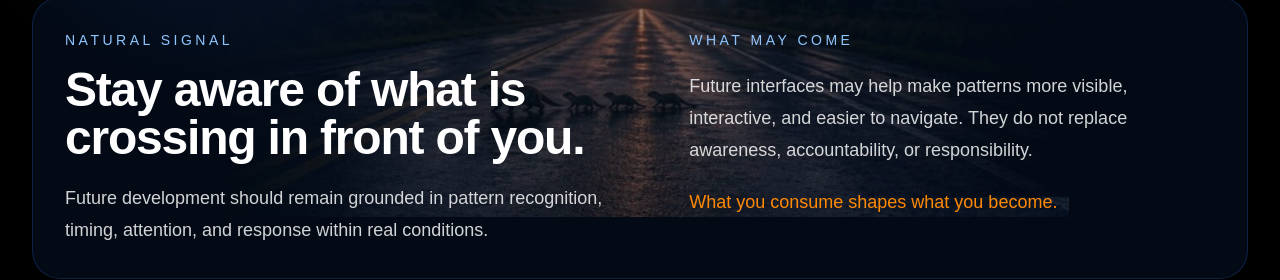
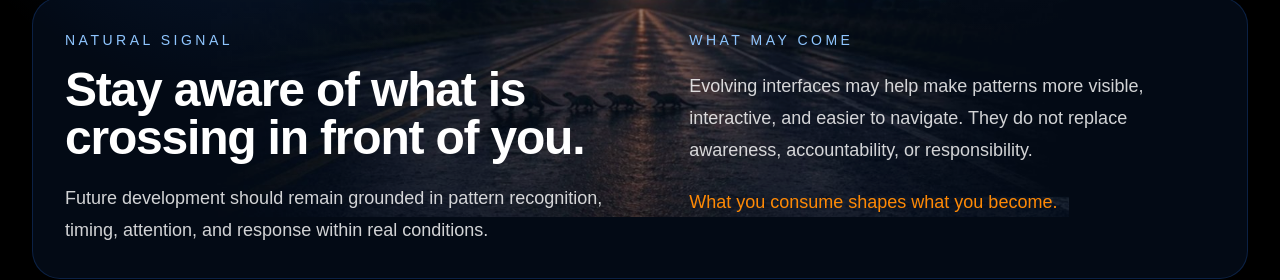
Before and after one commit to drivecarprotocol-ops/dcp-site, a Next.js app: page /future in a window 1280 px wide. Shown: the part 321-601 px from the top of the page. Built offline with nearby package versions, Linux system fonts and the light colour scheme.

Commit message:
evolving

```diff
--- a/app/future/page.js
+++ b/app/future/page.js
@@ -157,7 +157,7 @@ export default function FuturePage() {
                   </div>
 
                   <p className="mt-5 text-lg leading-8 text-white/[0.82]">
-                    Future interfaces may help make patterns more visible,
+                    Evolving interfaces may help make patterns more visible,
                     interactive, and easier to navigate. They do not replace
                     awareness, accountability, or responsibility.
                   </p>
```
